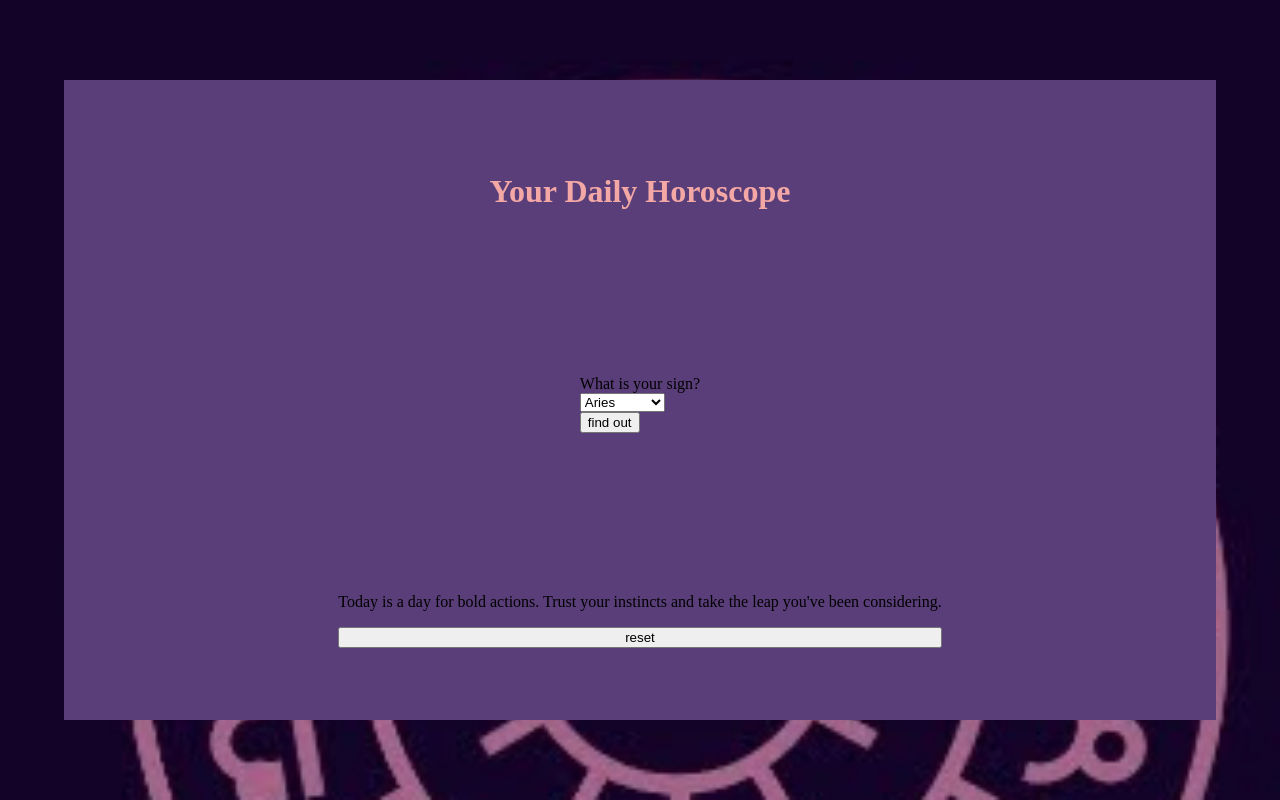
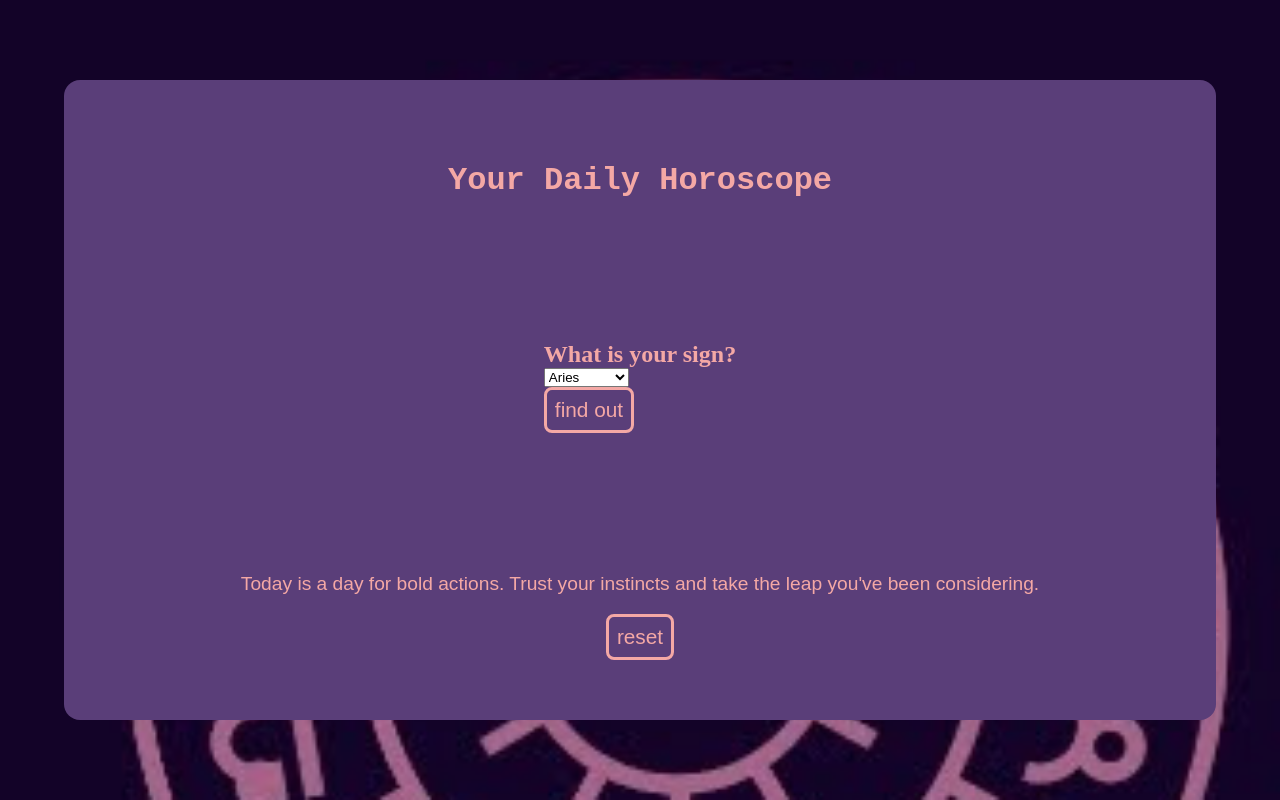
Before and after one commit to PhillipDaum/horoscopes, a plain HTML site: page index.html in a window 1280 px wide. Both pictures are taken after a click on the button "find out". Drawn offline with Linux system fonts and the light colour scheme.

Commit message:
fix typo

```diff
--- a/css/style.css
+++ b/css/style.css
@@ -4,14 +4,15 @@
 /* buttons are styled the same */
 
 :root {
-	--font-h1: "monospace";
-    --font-body: serif;
+	--font-h1: monospace;
+    --font-body: sans-serif;
 	--font-color: #F4A8A5;
 	--box-color: #5A3E79;
 }
 body {
     margin: 0;
     padding: 0;
+    color: var(--font-color)
 }
 main {
     background-image: url("../img/horoscope-circle.jpg");
@@ -22,7 +23,16 @@ main {
     align-items: center;
 }
 h1 {
-    color: var(--font-color)
+    font-family: var(--font-h1);
+    font-size: 2rem;
+}
+label {
+    font-weight: bold;
+    font-size: 1.5rem;
+}
+p {
+    font-family: var(--font-body);
+    font-size: 1.2rem;
 }
 /* mobile first design */
 .form-wrapper {
@@ -31,13 +41,22 @@ h1 {
     background-color: var(--box-color);
     display: flex;
     flex-direction: column;
+    border-radius: 1rem;
     /* tweek */
     justify-content: space-around;
     align-items: center;
 }
-.responce {
+.response {
     display: flex;
     flex-direction: column;
-
 }
 /* button */
+button {
+    font-size: 1.3rem;
+    color: var(--font-color);
+    background: none;
+    border: var(--font-color) solid .2rem;
+    border-radius: .5rem;
+    margin: auto;
+    padding: .5rem;
+}
--- a/index.html
+++ b/index.html
@@ -25,7 +25,7 @@
                 <!-- button place order, can also be an input tag with type submit : )  -->
                 <button type="submit" id="submit-button">find out</button>
             </form>
-            <div class="responce">
+            <div class="response">
 
 
 
--- a/js/index.js
+++ b/js/index.js
@@ -34,14 +34,14 @@ function onFormSubmit(event) {
 
 // reset button, will be onclick calling this function
 function resetHoroscope() {
-	let responce = document.querySelector('.responce');
-	responce.innerHTML = "";
+	let response = document.querySelector('.response');
+	response.innerHTML = "";
 }
 
 // if user array has value, then display this codeblock
 function printHoroscope() {
-	let responce = document.querySelector('.responce');
-	responce.innerHTML = `<p>${horoscope}</p>
+	let response = document.querySelector('.response');
+	response.innerHTML = `<p>${horoscope}</p>
 							<button class="reset">reset</button>`;
 	document.querySelector(".reset").addEventListener("click", resetHoroscope)
 
```
